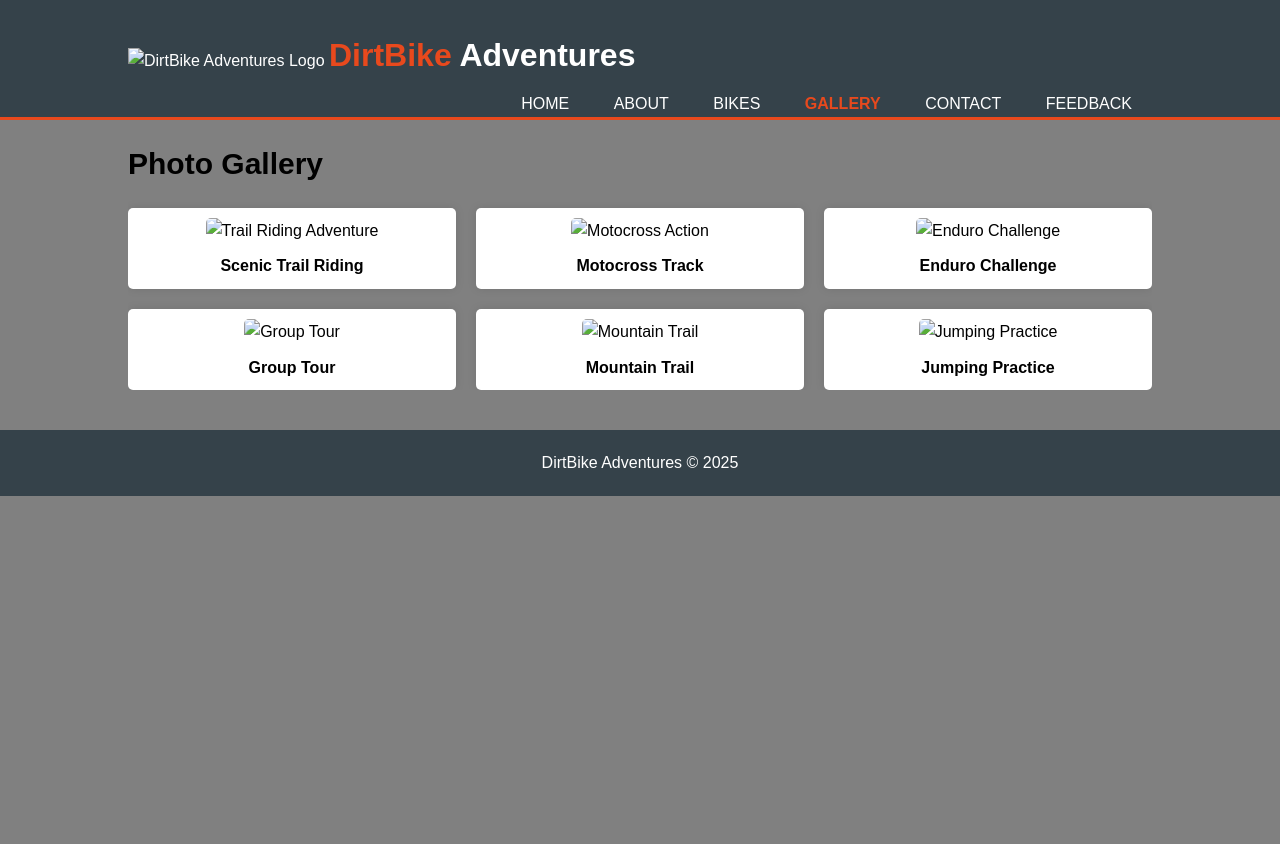
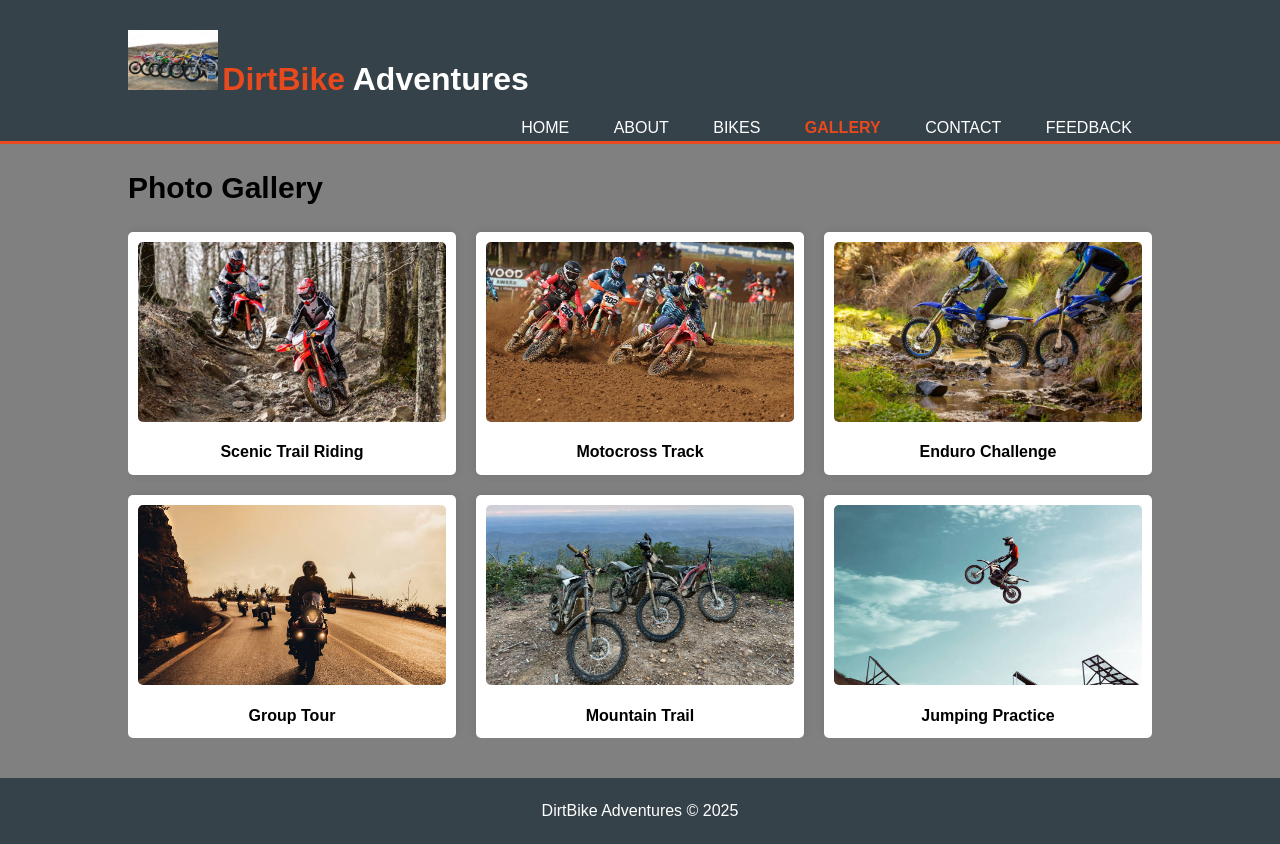
Before and after one commit to theomatshego/Dirtbike-Adventures, a plain HTML site: page gallery.html in a window 1280 px wide. Before the commit the page ends 800 px from the top, so only its background shows below. Drawn offline with Linux system fonts and the light colour scheme; files that its build step writes are made by us from their sources.

Commit message:
Update gallery.html

```diff
--- a/gallery.html
+++ b/gallery.html
@@ -4,13 +4,13 @@
     <meta charset="UTF-8">
     <meta name="viewport" content="width=device-width, initial-scale=1.0">
     <title>Gallery - DirtBike Adventures</title>
-    <link rel="stylesheet" href="style.css">
+    <link rel="stylesheet" href="css/style.css">
 </head>
 <body>
     <header>
         <div class="container">
             <div id="branding">
-                <img src="image1.jpg" alt="DirtBike Adventures Logo" height="60">
+                <img src="images/image1.jpg" alt="DirtBike Adventures Logo" height="60">
                 <h1><span class="highlight">DirtBike</span> Adventures</h1>
             </div>
             <nav>
@@ -31,27 +31,27 @@
             <h1 class="page-title">Photo Gallery</h1>
             <div class="gallery">
                 <div class="gallery-item">
-                    <img src="bke1.jpg" alt="Trail Riding Adventure">
+                    <img src="images/bke1.jpg" alt="Trail Riding Adventure">
                     <p>Scenic Trail Riding</p>
                 </div>
                 <div class="gallery-item">
-                    <img src="bke2.jpg" alt="Motocross Action">
+                    <img src="images/bke2.jpg" alt="Motocross Action">
                     <p>Motocross Track</p>
                 </div>
                 <div class="gallery-item">
-                    <img src="bke3.jpg" alt="Enduro Challenge">
+                    <img src="images/bke3.jpg" alt="Enduro Challenge">
                     <p>Enduro Challenge</p>
                 </div>
                 <div class="gallery-item">
-                    <img src="bke4.jpg" alt="Group Tour">
+                    <img src="images/bke4.jpg" alt="Group Tour">
                     <p>Group Tour</p>
                 </div>
                 <div class="gallery-item">
-                    <img src="bke5.jpg" alt="Mountain Trail">
+                    <img src="images/bke5.jpg" alt="Mountain Trail">
                     <p>Mountain Trail</p>
                 </div>
                 <div class="gallery-item">
-                    <img src="bke6.jpg" alt="Jumping Practice">
+                    <img src="images/bke6.jpg" alt="Jumping Practice">
                     <p>Jumping Practice</p>
                 </div>
             </div>
```
